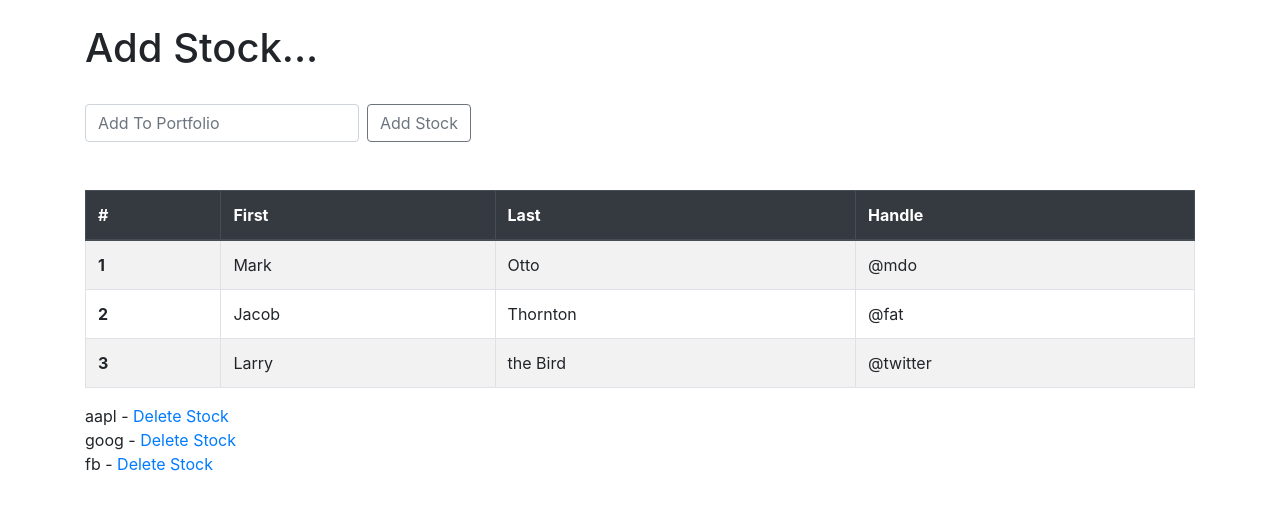
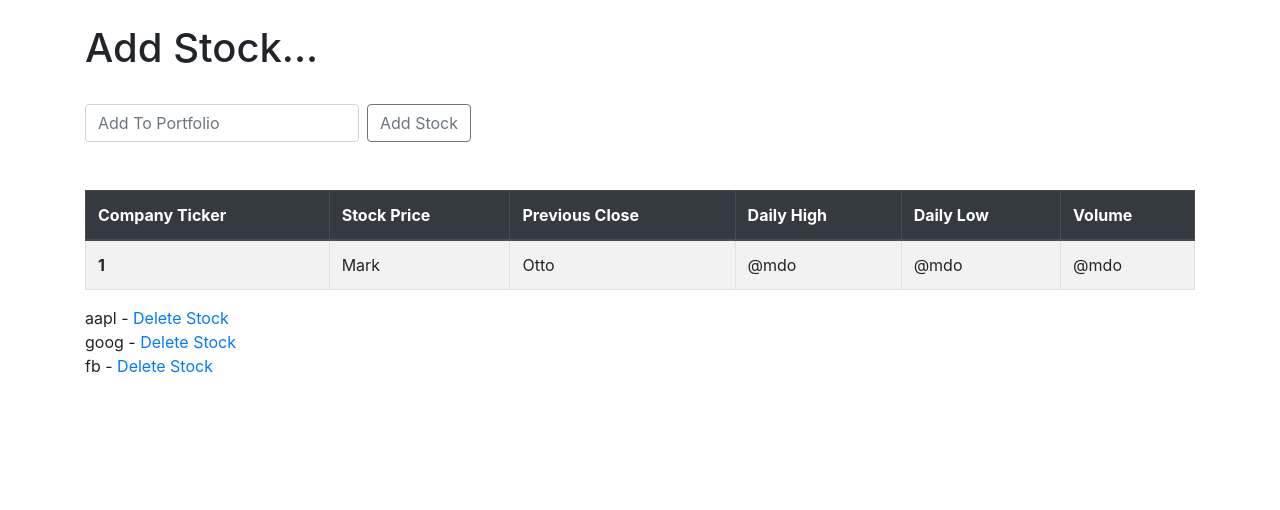
Before and after one commit to Willuv/Stock-Market-App, a Django app: page /add_stock.html in a window 1280 px wide. Shown: the part 56-566 px from the top of the page. Run offline with Django 5.2, Linux system fonts and the light colour scheme; data comes from the database, SQL or seed files in the repository.

Commit message:
Edit table to match number of needed rows

```diff
--- a/stocks/quotes/templates/add_stock.html
+++ b/stocks/quotes/templates/add_stock.html
@@ -19,10 +19,13 @@
 <table class="table table-striped table-bordered table-hover">
   <thead class="thead-dark">
     <tr>
-      <th scope="col">#</th>
-      <th scope="col">First</th>
-      <th scope="col">Last</th>
-      <th scope="col">Handle</th>
+      <!-- Columns headers -->
+      <th scope="col">Company Ticker</th>
+      <th scope="col">Stock Price</th>
+      <th scope="col">Previous Close</th>
+      <th scope="col">Daily High</th>
+      <th scope="col">Daily Low</th>
+      <th scope="col">Volume</th>
     </tr>
   </thead>
   <tbody>
@@ -31,18 +34,8 @@
       <td>Mark</td>
       <td>Otto</td>
       <td>@mdo</td>
-    </tr>
-    <tr>
-      <th scope="row">2</th>
-      <td>Jacob</td>
-      <td>Thornton</td>
-      <td>@fat</td>
-    </tr>
-    <tr>
-      <th scope="row">3</th>
-      <td>Larry</td>
-      <td>the Bird</td>
-      <td>@twitter</td>
+      <td>@mdo</td>
+      <td>@mdo</td>
     </tr>
   </tbody>
 </table>
```
